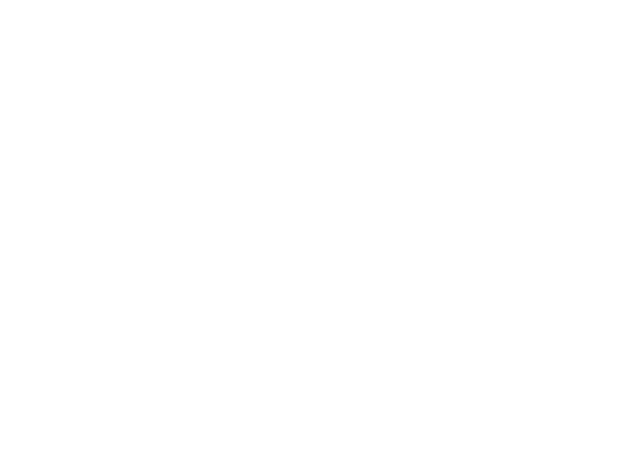
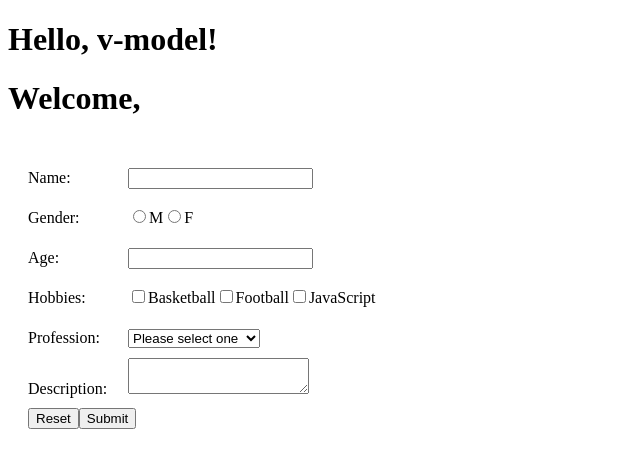
Before and after one commit to PathNotFound404/learn-vue-3, a Vue app: page / in a window 1280 px wide. Shown: the top 468 px of the page, without its empty margins (0-640 px from the left). Built offline with nearby package versions, Linux system fonts and the light colour scheme.

Commit message:
Form input bindings

```diff
--- a/src/App.vue
+++ b/src/App.vue
@@ -1,7 +1,109 @@
-<script setup></script>
-
 <template>
-
+  <h1>{{ message }}</h1>
+  <h1>Welcome, {{ formData.name }}</h1>
+  <form action="">
+    <div>
+      <span>Name:</span>
+      <span>
+        <!-- formData.name is synced after "change" event instead of "input" event. -->
+        <input type="text" v-model.lazy="formData.name" />
+      </span>
+    </div>
+    <div>
+      <span>Gender:</span>
+      <span>
+        <input type="radio" id="male" value="M" v-model="formData.gender" />
+        <label for="male">M</label>
+        <input type="radio" id="female" value="F" v-model="formData.gender" />
+        <label for="female">F</label>
+      </span>
+    </div>
+    <div>
+      <span>Age:</span>
+      <span>
+        <!-- Input is automatically typecast as a number. -->
+        <input type="text" id="age" v-model.number="formData.age" />
+      </span>
+    </div>
+    <div>
+      <span>Hobbies:</span>
+      <!-- We can bind multiple checkboxes to the same array. -->
+      <input type="checkbox" value="basketball" v-model="formData.hobbies" />
+      <label for="basketball">Basketball</label>
+      <input type="checkbox" value="football" v-model="formData.hobbies" />
+      <label for="football">Football</label>
+      <input type="checkbox" value="js" v-model="formData.hobbies" />
+      <label for="js">JavaScript</label>
+    </div>
+    <div>
+      <span>Profession:</span>
+      <select v-model="formData.profession">
+        <option value="">Please select one</option>
+        <option value="1">Software Engineer</option>
+        <option value="2">Data Scientist</option>
+        <option value="3">Product Manager</option>
+        <option value="4">Professor</option>
+      </select>
+    </div>
+    <div>
+      <span>Description:</span>
+      <!-- Leading and trailing whitespace is removed automatically. -->
+      <textarea
+        v-model.trim="formData.desc"
+        @keydown.enter="submitForm"
+      ></textarea>
+    </div>
+    <div>
+      <input type="reset" value="Reset" @click="resetForm" />
+      <!-- Prevent the form from submitting through form action. -->
+      <input type="submit" value="Submit" @click.prevent="submitForm" />
+    </div>
+  </form>
 </template>
 
-<style scoped></style>
+<script setup>
+import { ref } from 'vue'
+
+let message = ref('Hello, v-model!')
+
+let formData = ref({
+  name: '',
+  gender: '',
+  age: '',
+  hobbies: [],
+  profession: '',
+  desc: ''
+})
+
+function resetForm() {
+  formData.value = {
+    name: '',
+    gender: '',
+    age: '',
+    hobbies: [],
+    profession: '',
+    desc: ''
+  }
+}
+
+function submitForm() {
+  console.log(JSON.stringify(formData.value))
+  // We can use axios or fetch() to submit data to the back end.
+}
+</script>
+
+<style scoped>
+form {
+  padding: 20px;
+}
+
+form div {
+  height: 40px;
+  line-height: 40px;
+}
+
+form div span {
+  display: inline-block;
+  width: 100px;
+}
+</style>
```
